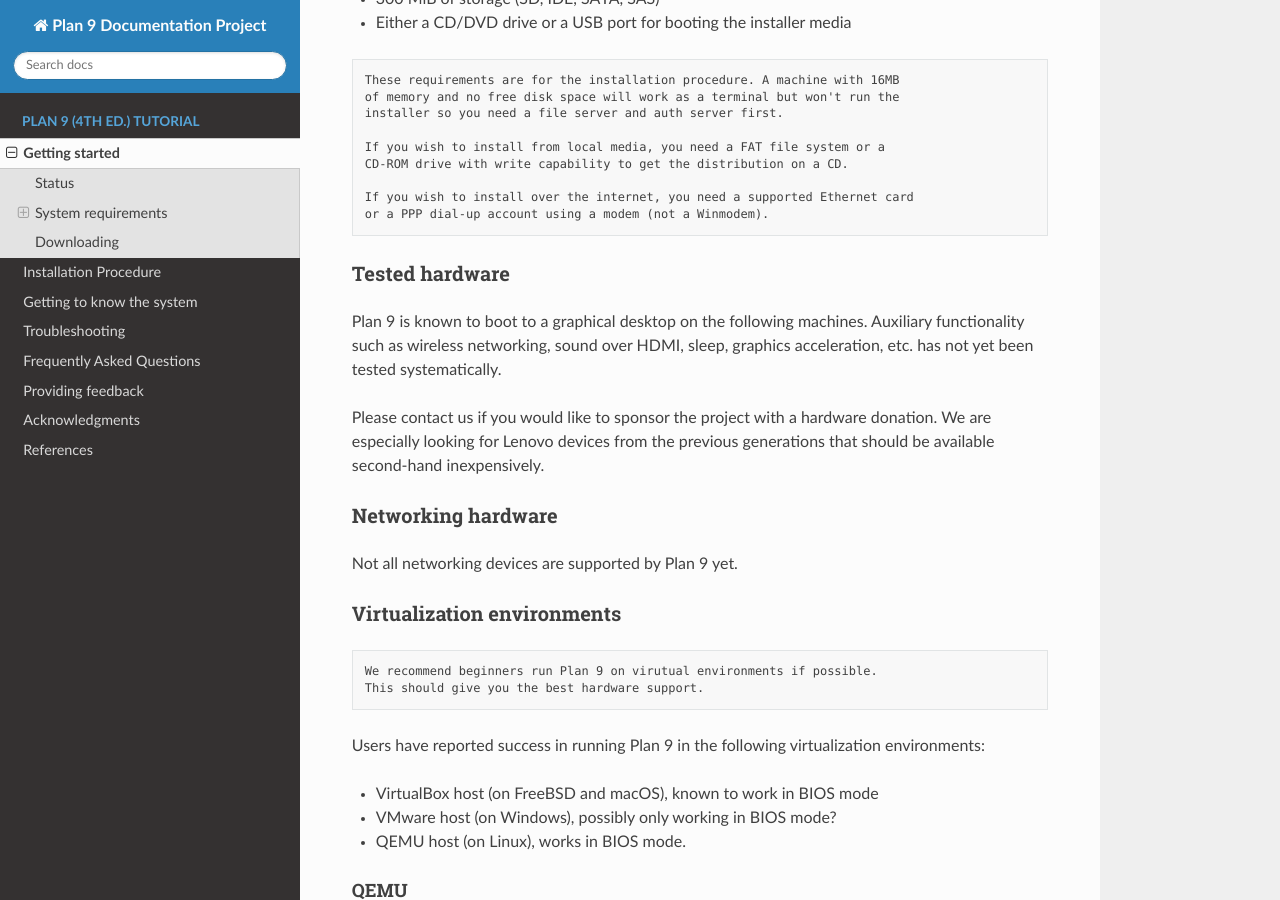
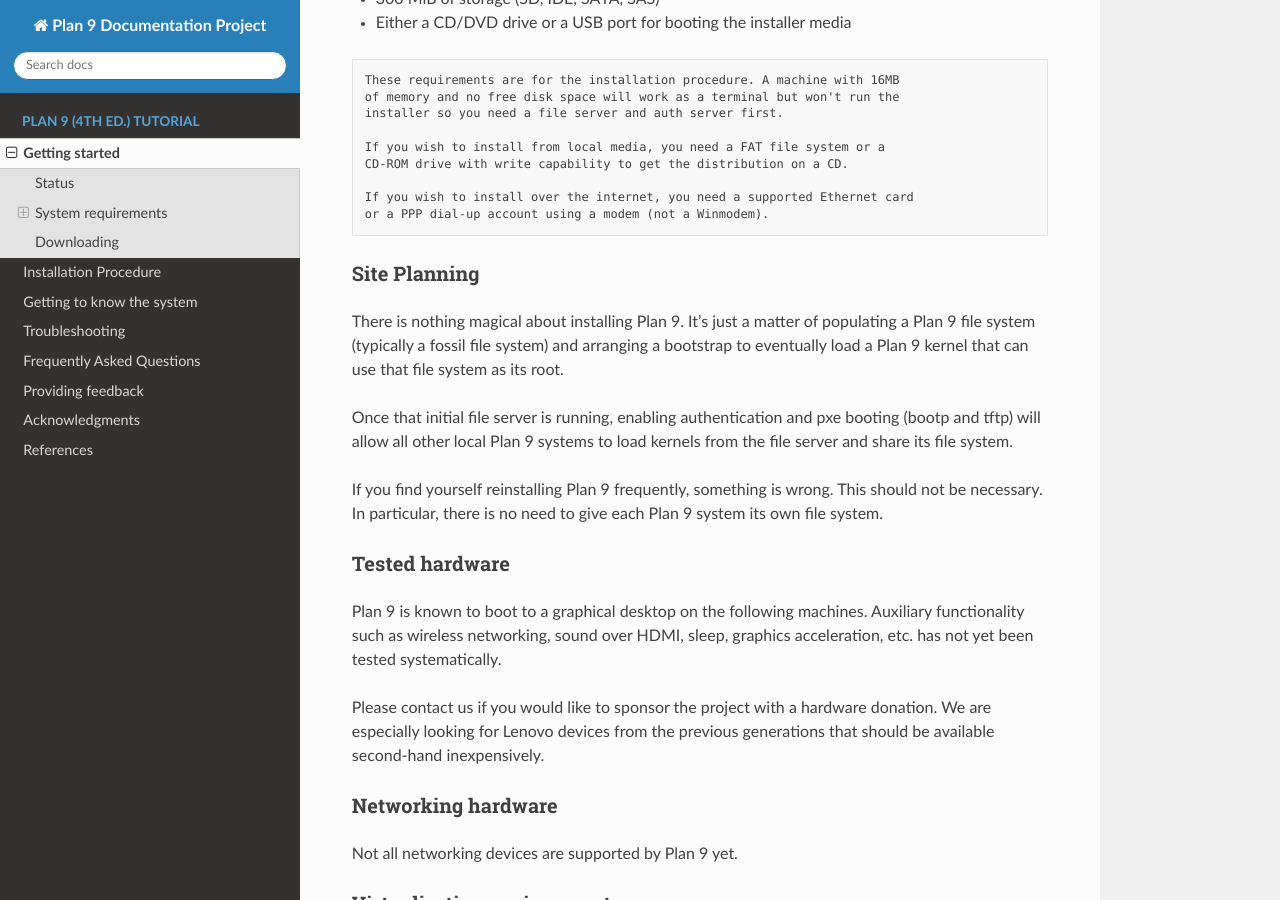
Before and after one commit to tip9ug/plan9-4th-edition-tutorial, a Sphinx documentation site: the page built from source/user/getting-started.md, in a window 1280 px wide and 900 px high, scrolled down 429 px. Built offline with Sphinx 7.4.7 and the Read the Docs theme 2.0.0, drawn with Linux system fonts in a browser that asks for light colours.

Commit message:
Add site planning

````diff
--- a/source/user/getting-started.md
+++ b/source/user/getting-started.md
@@ -23,6 +23,13 @@
 If you wish to install over the internet, you need a supported Ethernet card
 or a PPP dial-up account using a modem (not a Winmodem).
 ```
+### Site Planning
+
+There is nothing magical about installing Plan 9. It's just a matter of populating a Plan 9 file system (typically a fossil file system) and arranging a bootstrap to eventually load a Plan 9 kernel that can use that file system as its root.
+
+Once that initial file server is running, enabling authentication and pxe booting (bootp and tftp) will allow all other local Plan 9 systems to load kernels from the file server and share its file system.
+
+If you find yourself reinstalling Plan 9 frequently, something is wrong. This should not be necessary. In particular, there is no need to give each Plan 9 system its own file system.
 
 ### Tested hardware
 
````
